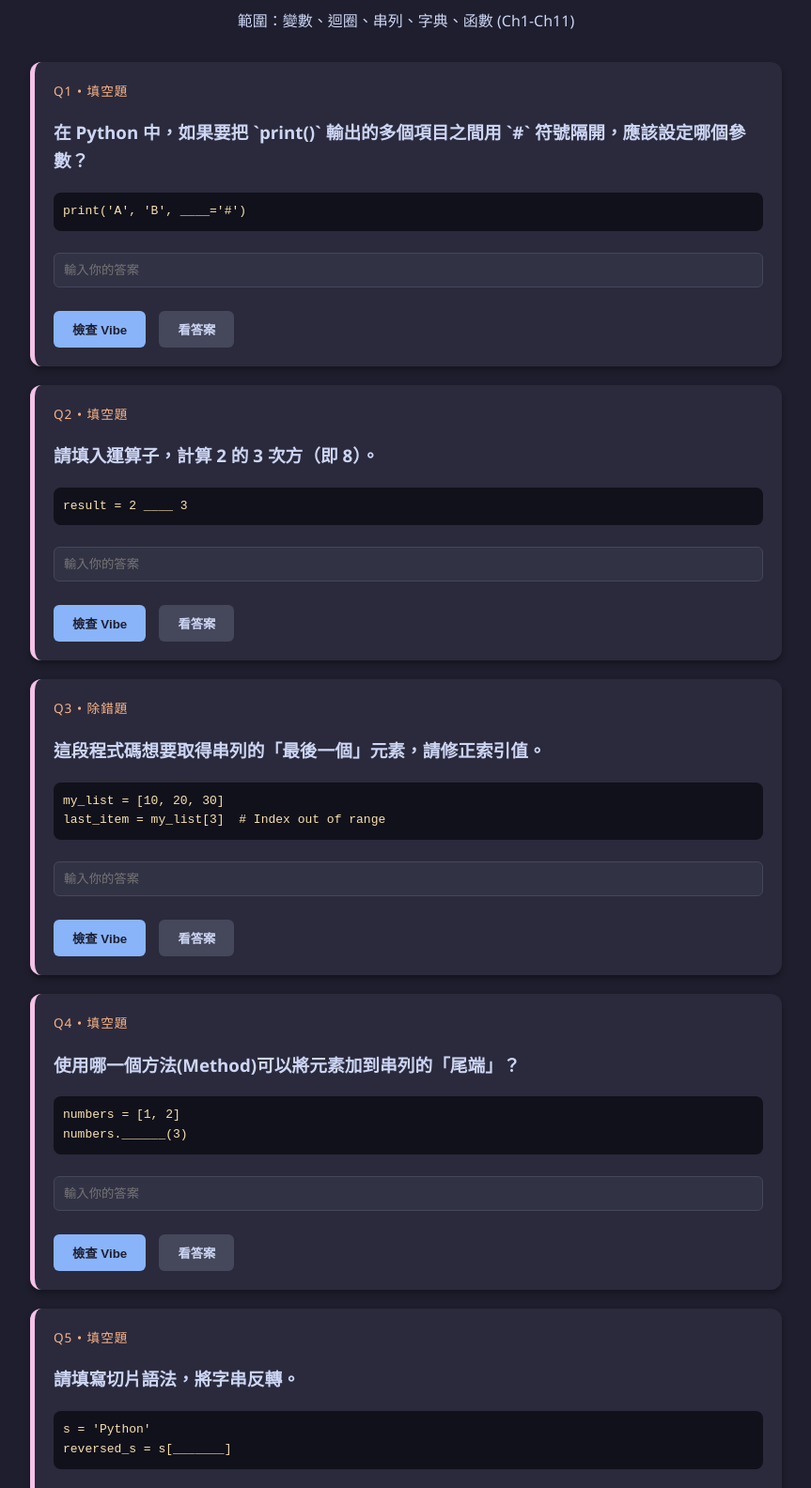
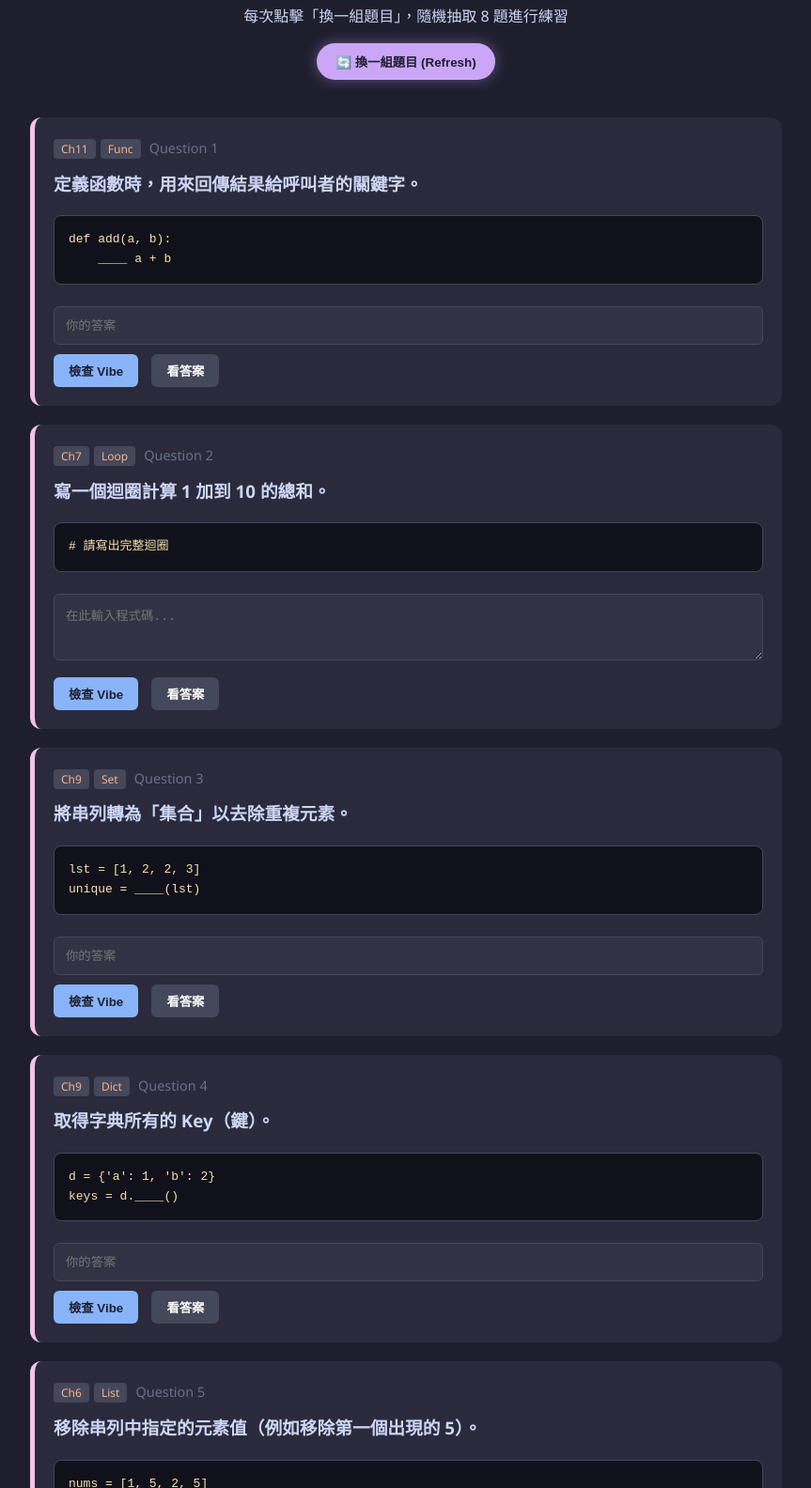
Before and after one commit to EscA95103040126/scu11401vibecoding, a plain HTML site: page index.html in a window 1280 px wide. Shown: the part 104-1688 px from the top of the page at 94% size, without its empty margins (208-1071 px from the left). Drawn offline with Linux system fonts and the light colour scheme.

Commit message:
index.html

```diff
--- a/index.html
+++ b/index.html
@@ -3,21 +3,22 @@
 <head>
     <meta charset="UTF-8">
     <meta name="viewport" content="width=device-width, initial-scale=1.0">
-    <title>程式設計（一）期末 Vibe Coding 練習</title>
+    <title>Python 期末隨機題庫系統</title>
     <style>
         :root {
             --bg-color: #1e1e2e;
             --card-bg: #2a2a3c;
             --text-color: #cdd6f4;
-            --accent-color: #f5c2e7; /* Pinkish for Vibe */
-            --success-color: #a6e3a1;
-            --error-color: #f38ba8;
+            --accent-color: #f5c2e7; /* Pinkish */
+            --highlight: #cba6f7;
+            --success: #a6e3a1;
+            --error: #f38ba8;
             --button-bg: #89b4fa;
             --button-text: #1e1e2e;
         }
 
         body {
-            font-family: 'Segoe UI', Tahoma, Geneva, Verdana, sans-serif;
+            font-family: 'Segoe UI', sans-serif;
             background-color: var(--bg-color);
             color: var(--text-color);
             line-height: 1.6;
@@ -28,55 +29,80 @@
             align-items: center;
         }
 
-        h1, h2 {
-            color: var(--accent-color);
+        .header-area {
             text-align: center;
+            margin-bottom: 20px;
         }
 
-        .container {
-            max-width: 800px;
-            width: 100%;
+        h1 { color: var(--accent-color); margin-bottom: 5px; }
+
+        .controls {
+            margin-bottom: 20px;
+            display: flex;
+            gap: 10px;
+            justify-content: center;
         }
+
+        .refresh-btn {
+            background-color: var(--highlight);
+            color: var(--button-text);
+            padding: 10px 20px;
+            border-radius: 25px;
+            border: none;
+            font-weight: bold;
+            cursor: pointer;
+            box-shadow: 0 0 15px rgba(203, 166, 247, 0.4);
+            transition: transform 0.2s;
+        }
+
+        .refresh-btn:hover { transform: scale(1.05); }
+
+        .container { max-width: 800px; width: 100%; }
 
         .card {
             background-color: var(--card-bg);
             border-radius: 12px;
             padding: 20px;
             margin-bottom: 20px;
-            box-shadow: 0 4px 6px rgba(0, 0, 0, 0.3);
             border-left: 5px solid var(--accent-color);
+            animation: fadeIn 0.5s ease;
         }
 
-        .question-type {
-            font-size: 0.85em;
-            text-transform: uppercase;
-            letter-spacing: 1px;
+        @keyframes fadeIn {
+            from { opacity: 0; transform: translateY(10px); }
+            to { opacity: 1; transform: translateY(0); }
+        }
+
+        .tag {
+            font-size: 0.75em;
+            background-color: #45475a;
+            padding: 2px 8px;
+            border-radius: 4px;
+            margin-right: 5px;
             color: #fab387;
-            margin-bottom: 5px;
-            display: block;
         }
 
         code {
             background-color: #11111b;
             padding: 2px 5px;
             border-radius: 4px;
-            font-family: 'Consolas', 'Monaco', monospace;
+            font-family: 'Consolas', monospace;
             color: #f9e2af;
         }
 
         pre {
             background-color: #11111b;
-            padding: 10px;
+            padding: 15px;
             border-radius: 8px;
             overflow-x: auto;
             color: #f9e2af;
+            border: 1px solid #45475a;
         }
 
         input[type="text"], textarea {
             width: 100%;
-            padding: 10px;
-            margin-top: 10px;
-            margin-bottom: 10px;
+            padding: 12px;
+            margin: 10px 0;
             border-radius: 6px;
             border: 1px solid #45475a;
             background-color: #313244;
@@ -85,256 +111,299 @@
             box-sizing: border-box;
         }
 
-        button {
+        .btn-group button {
             background-color: var(--button-bg);
             color: var(--button-text);
             border: none;
-            padding: 10px 20px;
+            padding: 8px 16px;
             border-radius: 6px;
             cursor: pointer;
             font-weight: bold;
             margin-right: 10px;
-            transition: background 0.3s;
         }
 
-        button:hover {
-            opacity: 0.9;
-        }
+        .btn-group button.show-ans { background-color: #45475a; color: #fff; }
 
-        button.show-answer {
-            background-color: #45475a;
-            color: #cdd6f4;
-        }
-
-        .feedback {
+        .feedback-area {
             margin-top: 10px;
-            font-weight: bold;
+            padding: 10px;
+            border-radius: 6px;
             display: none;
         }
 
-        .answer-area {
+        .answer-box {
             margin-top: 10px;
-            padding: 10px;
-            background-color: #313244;
+            padding: 15px;
+            background-color: #181825;
             border-radius: 6px;
             display: none;
-            border: 1px dashed var(--accent-color);
-        }
-
-        .progress {
-            position: fixed;
-            top: 0;
-            left: 0;
-            height: 5px;
-            background-color: var(--accent-color);
-            width: 0%;
-            transition: width 0.3s;
+            border-left: 3px solid #f9e2af;
         }
     </style>
 </head>
 <body>
 
-    <div class="progress" id="progressBar"></div>
-
-    <div class="container">
-        <h1>🐍 Python Vibe Coding 期末練習</h1>
-        <p style="text-align: center; margin-bottom: 30px;">範圍：變數、迴圈、串列、字典、函數 (Ch1-Ch11)</p>
-
-        <div id="quiz-container">
-            </div>
-
+    <div class="header-area">
+        <h1>🎲 Python 期末隨機題庫</h1>
+        <p>每次點擊「換一組題目」，隨機抽取 8 題進行練習</p>
+        <div class="controls">
+            <button class="refresh-btn" onclick="generateNewQuiz()">🔄 換一組題目 (Refresh)</button>
+        </div>
     </div>
 
+    <div class="container" id="quiz-container">
+        </div>
+
     <script>
-        const quizData = [
-            // Chapter 2-3 Basics
+        // ==========================================
+        // 核心題庫 (Data Source) - 這裡可以無限擴充
+        // ==========================================
+        const questionBank = [
+            // --- Ch1-3 基礎 & 運算 ---
             {
-                type: "填空題",
-                question: "在 Python 中，如果要把 `print()` 輸出的多個項目之間用 `#` 符號隔開，應該設定哪個參數？",
-                code: "print('A', 'B', ____='#')",
-                answer: ["sep"],
-                explanation: "`sep` 參數用來設定分隔符號，預設是空白。"
+                tags: ["Ch2", "基礎"],
+                type: "填空",
+                q: "Python 中計算「整數除法」（取商數）的運算子是？",
+                code: "print(10 ___ 3) # 結果為 3",
+                ans: ["//"],
+                exp: "// 是整數除法，% 是取餘數。"
             },
             {
-                type: "填空題",
-                question: "請填入運算子，計算 2 的 3 次方（即 8）。",
-                code: "result = 2 ____ 3",
-                answer: ["**"],
-                explanation: "`**` 是 Python 的次方運算子。"
-            },
-            // Chapter 6 Lists
-            {
-                type: "除錯題",
-                question: "這段程式碼想要取得串列的「最後一個」元素，請修正索引值。",
-                code: "my_list = [10, 20, 30]\nlast_item = my_list[3]  # Index out of range",
-                answer: ["my_list[-1]", "my_list[2]"],
-                checkFunc: (input) => input.includes("-1") || input.includes("2"),
-                explanation: "索引值從 0 開始，最後一個元素索引是 2，或是使用負索引 `-1`。"
+                tags: ["Ch2", "基礎"],
+                type: "填空",
+                q: "計算 5 的 3 次方。",
+                code: "x = 5 ___ 3",
+                ans: ["**"],
+                exp: "** 代表次方運算。"
             },
             {
-                type: "填空題",
-                question: "使用哪一個方法(Method)可以將元素加到串列的「尾端」？",
-                code: "numbers = [1, 2]\nnumbers.______(3)",
-                answer: ["append"],
-                explanation: "`append()` 用於在串列末尾添加元素。"
+                tags: ["Ch2", "輸出"],
+                type: "填空",
+                q: "print 函數預設換行，若要改為不換行並以空白結尾，需設定哪個參數？",
+                code: "print('Hello', ___=' ')",
+                ans: ["end"],
+                exp: "end 參數預設為 '\n'，設為 '' 或 ' ' 可不換行。"
+            },
+
+            // --- Ch6 串列 List ---
+            {
+                tags: ["Ch6", "List"],
+                type: "填空",
+                q: "取得串列 my_list 的長度（元素個數）。",
+                code: "length = ___(my_list)",
+                ans: ["len"],
+                exp: "len() 函數可用於字串、串列、字典等。"
             },
             {
-                type: "填空題",
-                question: "請填寫切片語法，將字串反轉。",
-                code: "s = 'Python'\nreversed_s = s[_______]",
-                answer: ["::-1"],
-                explanation: "`[::-1]` 是 Python 中常見的反轉序列切片寫法。"
-            },
-            // Chapter 7 Loops
-            {
-                type: "除錯題",
-                question: "這段 `for` 迴圈語法有誤，請修正第一行。",
-                code: "for i in range(5)\n    print(i)",
-                answer: ["for i in range(5):"],
-                checkFunc: (input) => input.includes(":") && input.includes("range(5)"),
-                explanation: "Python 的複合語句（如 if, for, def）結尾必須要加上冒號 `:`。"
+                tags: ["Ch6", "List"],
+                type: "填空",
+                q: "移除串列中指定的元素值（例如移除第一個出現的 5）。",
+                code: "nums = [1, 5, 2, 5]\nnums.____(5)",
+                ans: ["remove"],
+                exp: "remove(x) 移除第一個值為 x 的元素；pop() 則是依索引移除。"
             },
             {
-                type: "填空題",
-                question: "在迴圈中，如果想要「跳過本次執行，直接進入下一圈」，要使用哪個關鍵字？",
-                answer: ["continue"],
-                explanation: "`continue` 會跳過剩下的程式碼，直接進行下一次迴圈迭代。"
-            },
-            // Chapter 9 Dictionaries
-            {
-                type: "實作題",
-                question: "建立一個字典，包含 key 為 'name' 值為 'Sullyoon'，並印出 'name' 對應的值。",
-                code: "# 請寫出完整的建立與列印過程",
-                answer: ["my_dict = {'name': 'Sullyoon'}\nprint(my_dict['name'])"],
-                isCode: true,
-                explanation: "字典定義使用大括號 `{}`，存取使用 `dict[key]`。"
+                tags: ["Ch6", "List"],
+                type: "除錯",
+                q: "這行程式碼想在索引 1 的位置插入數字 99，語法有誤。",
+                code: "my_list = [10, 20]\nmy_list.add(1, 99)",
+                ans: ["my_list.insert(1, 99)"],
+                exp: "List 沒有 add 方法，插入要用 insert(index, value)。"
             },
             {
-                type: "填空題",
-                question: "要刪除字典中特定的鍵值對，可以使用哪個關鍵字？",
-                code: "data = {'a': 1, 'b': 2}\n____ data['a']",
-                answer: ["del"],
-                explanation: "`del` 關鍵字可以用來刪除變數或集合中的元素。"
+                tags: ["Ch6", "Slicing"],
+                type: "填空",
+                q: "取出串列的前三個元素。",
+                code: "items = [1, 2, 3, 4, 5]\nsub = items[____]",
+                ans: [":3", "0:3"],
+                exp: "切片語法 [start:end]，不含 end。"
             },
-            // Chapter 11 Functions
+
+            // --- Ch7 迴圈 Loop ---
             {
-                type: "除錯題",
-                question: "定義函數時語法錯誤，請修正。",
-                code: "function say_hello():\n    print('Hello')",
-                answer: ["def say_hello():"],
-                checkFunc: (input) => input.startsWith("def "),
-                explanation: "Python 定義函數的關鍵字是 `def`，不是 function。"
+                tags: ["Ch7", "Loop"],
+                type: "填空",
+                q: "range 函數產生 0 到 4 的數字。",
+                code: "for i in range(____):",
+                ans: ["5"],
+                exp: "range(n) 會產生 0 到 n-1。"
             },
             {
-                type: "填空題",
-                question: "Python 支援匿名函數，使用的關鍵字是什麼？",
-                code: "square = ______ x: x * x",
-                answer: ["lambda"],
-                explanation: "`lambda` 用於建立簡單的、單行的匿名函數。"
+                tags: ["Ch7", "Loop"],
+                type: "填空",
+                q: "強制「跳出」並結束整個迴圈的關鍵字。",
+                code: "while True:\n    if x > 10: ____",
+                ans: ["break"],
+                exp: "break 結束迴圈；continue 跳過本次迭代。"
+            },
+             {
+                tags: ["Ch7", "Loop"],
+                type: "實作",
+                q: "寫一個迴圈計算 1 加到 10 的總和。",
+                code: "# 請寫出完整迴圈",
+                ans: ["total = 0\nfor i in range(1, 11):\n    total += i\nprint(total)"],
+                isCode: true,
+                exp: "使用 range(1, 11) 包含 1 不包含 11，累加變數需先初始化。"
+            },
+
+            // --- Ch9 字典 Dictionary ---
+            {
+                tags: ["Ch9", "Dict"],
+                type: "填空",
+                q: "取得字典所有的 Key（鍵）。",
+                code: "d = {'a': 1, 'b': 2}\nkeys = d.____()",
+                ans: ["keys"],
+                exp: "d.keys() 回傳鍵，d.values() 回傳值。"
             },
             {
-                type: "實作題",
-                question: "寫一個函數 `is_even(n)`，如果 n 是偶數回傳 True，否則回傳 False。",
-                code: "",
-                answer: ["def is_even(n):\n    return n % 2 == 0"],
+                tags: ["Ch9", "Dict"],
+                type: "填空",
+                q: "安全地取得字典的值，如果 Key 不存在則回傳 None（不會報錯）。",
+                code: "val = my_dict.____('key_name')",
+                ans: ["get"],
+                exp: "dict['key'] 若不存在會報錯，dict.get('key') 則回傳 None 或預設值。"
+            },
+
+            // --- Ch11 函數 Function ---
+            {
+                tags: ["Ch11", "Func"],
+                type: "填空",
+                q: "定義函數時，用來回傳結果給呼叫者的關鍵字。",
+                code: "def add(a, b):\n    ____ a + b",
+                ans: ["return"],
+                exp: "沒有 return 的函數預設回傳 None。"
+            },
+            {
+                tags: ["Ch11", "Lambda"],
+                type: "實作",
+                q: "使用 map 和 lambda 將串列 [1, 2, 3] 的每個元素平方。",
+                code: "nums = [1, 2, 3]\nresult = list(map(__________))",
+                ans: ["lambda x: x**2, nums"],
                 isCode: true,
-                explanation: "使用 `%` 取餘數運算，`n % 2 == 0` 即為偶數。"
+                exp: "map(func, iterable)。Lambda寫法：lambda x: x**2。"
+            },
+            {
+                tags: ["Ch11", "Args"],
+                type: "填空",
+                q: "定義函數時，若要接收「任意數量」的位置參數(Tuple形式)，要加什麼符號？",
+                code: "def my_func(____args):",
+                ans: ["*"],
+                exp: "*args 接收任意數量參數轉為 Tuple；**kwargs 接收關鍵字參數轉為 Dictionary。"
+            },
+             {
+                tags: ["Ch9", "Set"],
+                type: "填空",
+                q: "將串列轉為「集合」以去除重複元素。",
+                code: "lst = [1, 2, 2, 3]\nunique = ____(lst)",
+                ans: ["set"],
+                exp: "set() 會建立集合，集合特性是不包含重複元素。"
             }
         ];
 
-        const container = document.getElementById('quiz-container');
-        const progressBar = document.getElementById('progressBar');
+        // ==========================================
+        // 系統邏輯 (System Logic)
+        // ==========================================
 
-        function renderQuiz() {
-            quizData.forEach((item, index) => {
+        // 洗牌演算法 (Fisher-Yates Shuffle)
+        function shuffleArray(array) {
+            let currentIndex = array.length, randomIndex;
+            // 當還有元素未洗牌時
+            while (currentIndex != 0) {
+                // 隨機選一個
+                randomIndex = Math.floor(Math.random() * currentIndex);
+                currentIndex--;
+                // 交換
+                [array[currentIndex], array[randomIndex]] = [
+                    array[randomIndex], array[currentIndex]];
+            }
+            return array;
+        }
+
+        function generateNewQuiz() {
+            const container = document.getElementById('quiz-container');
+            container.innerHTML = ''; // 清空舊題目
+
+            // 1. 複製題庫並洗牌
+            const shuffled = shuffleArray([...questionBank]);
+
+            // 2. 取出前 8 題 (數量可自己改)
+            const selectedQuestions = shuffled.slice(0, 8);
+
+            // 3. 渲染畫面
+            selectedQuestions.forEach((item, index) => {
                 const card = document.createElement('div');
                 card.className = 'card';
 
+                // 標籤生成
+                const tagsHtml = item.tags.map(t => `<span class="tag">${t}</span>`).join('');
+
+                // 程式碼區塊
+                const codeHtml = item.code ? `<pre>${item.code}</pre>` : '';
+
+                // 輸入框 (一般 vs 實作)
                 let inputHtml = '';
                 if (item.isCode) {
-                    inputHtml = `<textarea rows="4" id="ans-${index}" placeholder="在此輸入你的程式碼..."></textarea>`;
+                    inputHtml = `<textarea rows="3" id="q-${index}" placeholder="在此輸入程式碼..."></textarea>`;
                 } else {
-                    inputHtml = `<input type="text" id="ans-${index}" placeholder="輸入你的答案">`;
+                    inputHtml = `<input type="text" id="q-${index}" placeholder="你的答案">`;
                 }
 
-                const codeBlock = item.code ? `<pre>${item.code}</pre>` : '';
-
                 card.innerHTML = `
-                    <span class="question-type">Q${index + 1} • ${item.type}</span>
-                    <h3>${item.question}</h3>
-                    ${codeBlock}
+                    <div style="margin-bottom:10px;">${tagsHtml} <span style="color:#6c7086; font-size:0.9em;">Question ${index + 1}</span></div>
+                    <h3 style="margin-top:0;">${item.q}</h3>
+                    ${codeHtml}
                     ${inputHtml}
-                    <div style="margin-top: 15px;">
-                        <button onclick="checkAnswer(${index})">檢查 Vibe</button>
-                        <button class="show-answer" onclick="toggleAnswer(${index})">看答案</button>
+                    <div class="btn-group">
+                        <button onclick="checkOne(${index}, '${item.ans[0]}', ${item.isCode || false})">檢查 Vibe</button>
+                        <button class="show-ans" onclick="document.getElementById('ans-${index}').style.display='block'">看答案</button>
                     </div>
-                    <div id="feedback-${index}" class="feedback"></div>
-                    <div id="answer-${index}" class="answer-area">
-                        <strong>參考答案：</strong><br>
-                        <pre>${item.answer[0]}</pre>
-                        <p style="font-size: 0.9em; color: #ccc;">${item.explanation}</p>
+                    <div id="fb-${index}" class="feedback-area"></div>
+                    <div id="ans-${index}" class="answer-box">
+                        <strong>參考答案：</strong> <code>${item.ans[0]}</code><br>
+                        <small style="color:#aaa;">${item.exp}</small>
                     </div>
                 `;
                 container.appendChild(card);
             });
+
+            // 滾動到頂部
+            window.scrollTo({ top: 0, behavior: 'smooth' });
         }
 
-        function checkAnswer(index) {
-            const item = quizData[index];
-            const userAns = document.getElementById(`ans-${index}`).value.trim();
-            const feedback = document.getElementById(`feedback-${index}`);
+        function checkOne(idx, correctAns, isCode) {
+            const userIn = document.getElementById(`q-${idx}`).value.trim();
+            const fb = document.getElementById(`fb-${idx}`);
 
-            let isCorrect = false;
+            fb.style.display = 'block';
 
-            if (item.checkFunc) {
-                isCorrect = item.checkFunc(userAns);
-            } else if (item.isCode) {
-                // For code questions, we can't strict check easily, so we give a vibe pass
-                // unless it's empty
-                if (userAns.length > 5) {
-                    feedback.style.color = "#f9e2af"; // Warning color
-                    feedback.textContent = "實作題請自我對照「看答案」，Vibe 正確就好！";
-                    feedback.style.display = 'block';
-                    return;
+            if (isCode) {
+                // 實作題不嚴格檢查，只確認有無輸入
+                if (userIn.length > 3) {
+                    fb.style.backgroundColor = 'rgba(166, 227, 161, 0.2)';
+                    fb.style.color = 'var(--success)';
+                    fb.innerText = "Looks good! 請對照答案確認邏輯。";
                 } else {
-                    isCorrect = false;
+                    fb.style.backgroundColor = 'rgba(243, 139, 168, 0.2)';
+                    fb.style.color = 'var(--error)';
+                    fb.innerText = "寫點東西吧！Empty code is no vibe.";
                 }
-            } else {
-                isCorrect = item.answer.includes(userAns) || item.answer.includes(userAns.replace(/'/g, '"'));
+                return;
             }
 
-            if (isCorrect) {
-                feedback.style.color = "var(--success-color)";
-                feedback.textContent = "✨ 答對了！Vibe check passed.";
+            // 一般題目的簡易檢查 (包含即可)
+            if (userIn === correctAns || userIn.includes(correctAns)) {
+                fb.style.backgroundColor = 'rgba(166, 227, 161, 0.2)';
+                fb.style.color = 'var(--success)';
+                fb.innerHTML = "✨ Correct! Vibe check passed.";
             } else {
-                feedback.style.color = "var(--error-color)";
-                feedback.textContent = "❌ 再試試看？或者直接看答案學起來。";
-            }
-            feedback.style.display = 'block';
-            updateProgress();
-        }
-
-        function toggleAnswer(index) {
-            const ansDiv = document.getElementById(`answer-${index}`);
-            if (ansDiv.style.display === 'none' || ansDiv.style.display === '') {
-                ansDiv.style.display = 'block';
-            } else {
-                ansDiv.style.display = 'none';
+                fb.style.backgroundColor = 'rgba(243, 139, 168, 0.2)';
+                fb.style.color = 'var(--error)';
+                fb.innerHTML = "❌ 沒關係，再試一次或直接看答案。";
             }
         }
 
-        function updateProgress() {
-            // Simple progress tracking
-            const inputs = document.querySelectorAll('input, textarea');
-            let filled = 0;
-            inputs.forEach(input => {
-                if(input.value.trim() !== '') filled++;
-            });
-            const percent = (filled / quizData.length) * 100;
-            progressBar.style.width = percent + '%';
-        }
-
-        renderQuiz();
+        // 初始化頁面時先產生一組
+        generateNewQuiz();
     </script>
 </body>
 </html>
```
